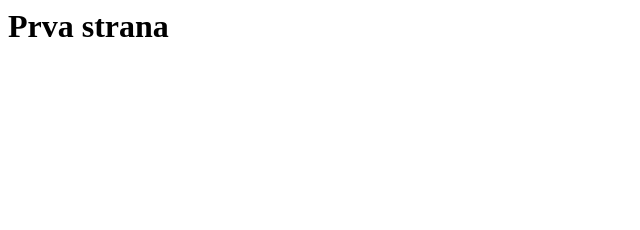
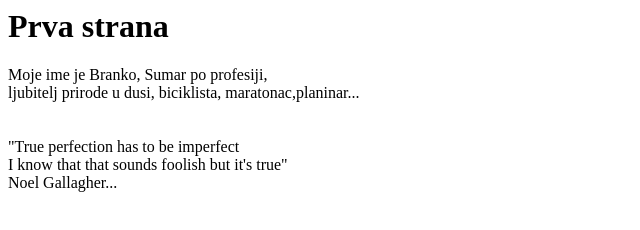
Before and after one commit to lespabrandzulic82/test-repo, a plain HTML site: page index.html in a window 1280 px wide. Shown: the whole page, without its empty margins (0-640 px from the left). Drawn offline with Linux system fonts and the light colour scheme.

Commit message:
Update index.html

```diff
--- a/index.html
+++ b/index.html
@@ -1,3 +1,11 @@
 <h1>Prva strana</h1>
 
-<p></p>
+<p>Moje ime je Branko, Sumar po profesiji,<br>
+ljubitelj prirode u dusi, biciklista, maratonac,planinar...<br>
+ <br><br>
+  "True perfection has to be imperfect<br>
+I know that that sounds foolish but it's true"<br>
+  Noel Gallagher...
+
+
+</p>
```
